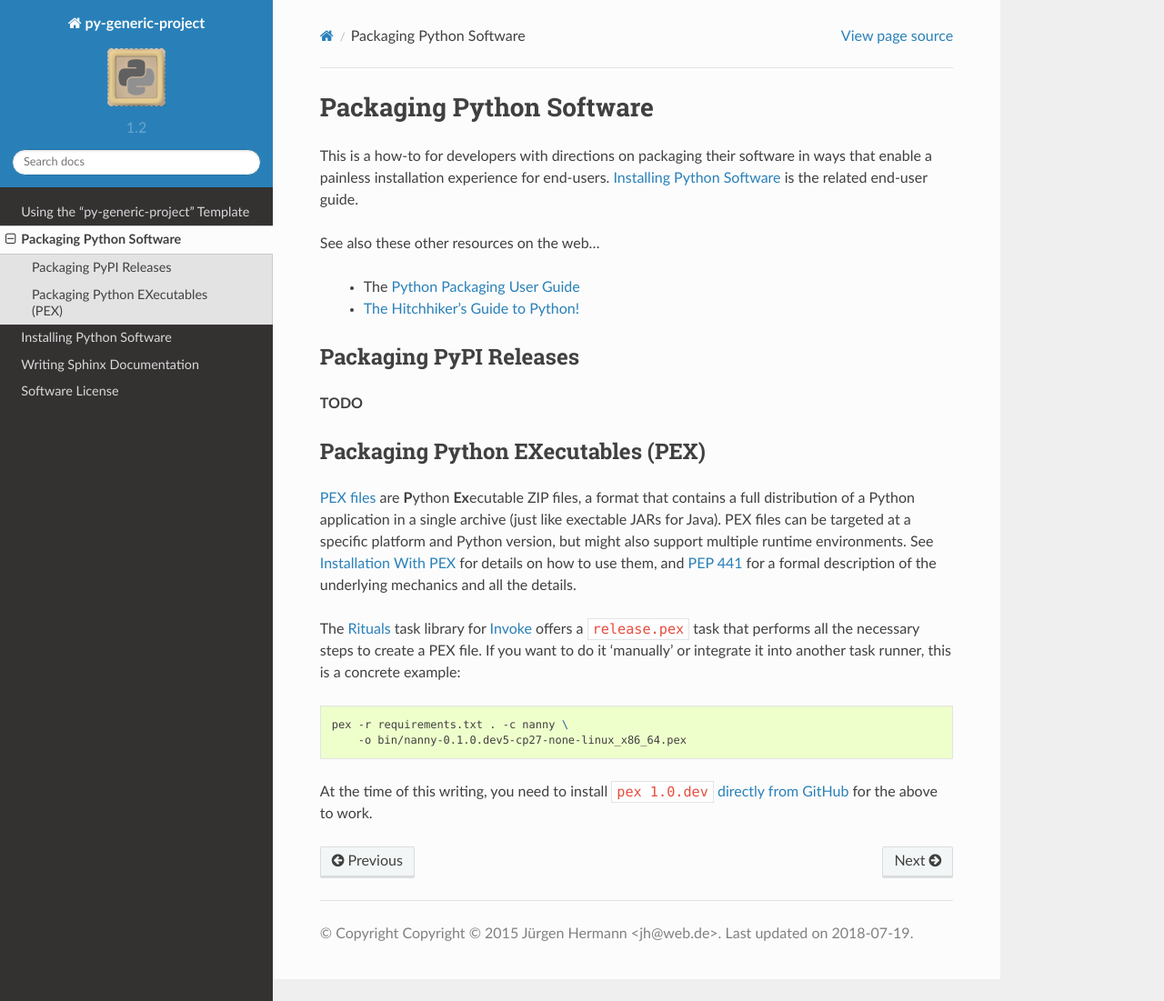
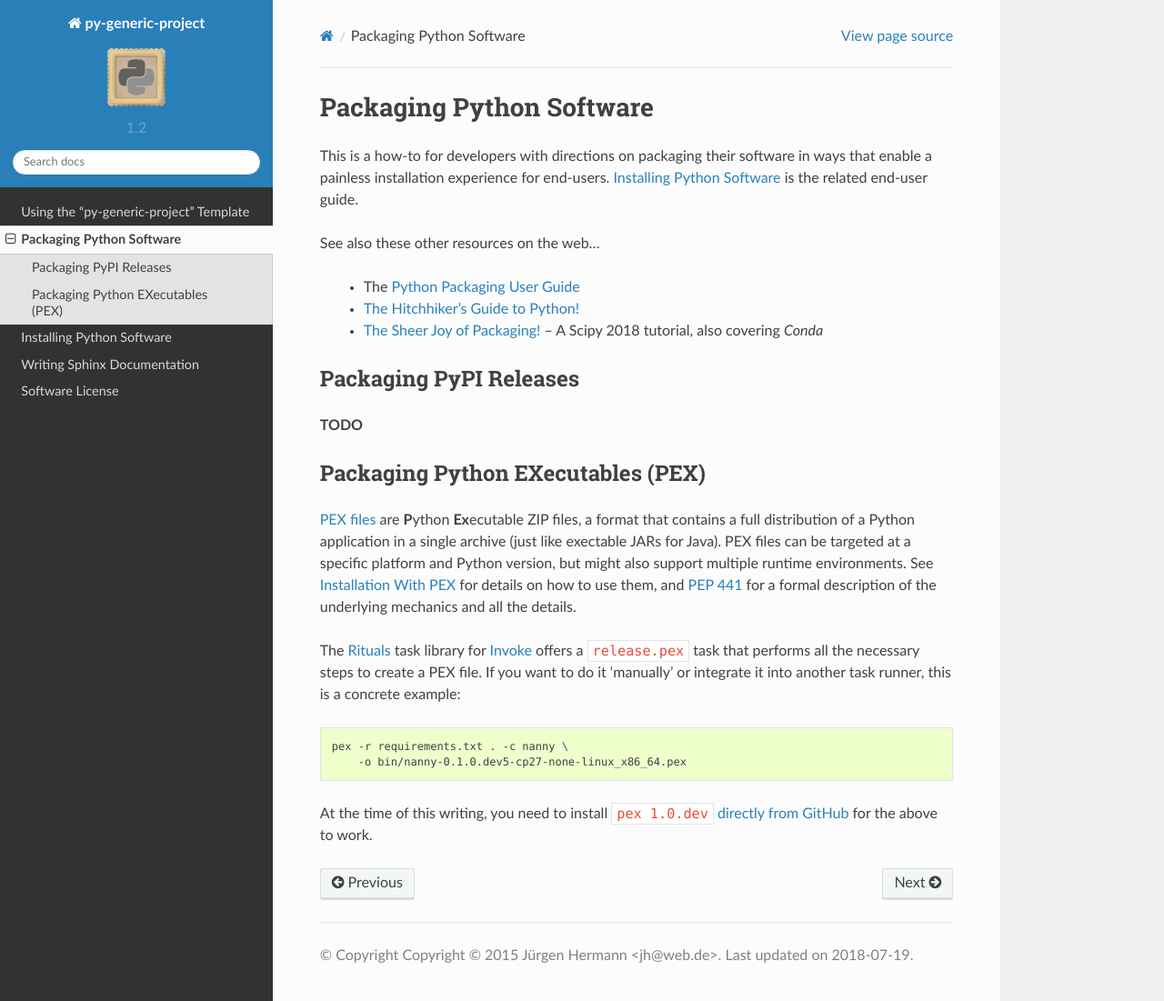
Before and after one commit to Springerle/py-generic-project, a Sphinx documentation site: the page built from docs/packaging.rst, in a window 1280 px wide and 1101 px high. Shown: the whole window at 91% size. Built offline with Sphinx 7.4.7 and the Read the Docs theme 2.0.0, drawn with Linux system fonts in a browser that asks for light colours.

Commit message:
:link: The Sheer Joy of Packaging

```diff
--- a/docs/packaging.rst
+++ b/docs/packaging.rst
@@ -32,6 +32,7 @@
 
   * The `Python Packaging User Guide <https://packaging.python.org/>`_
   * `The Hitchhiker’s Guide to Python! <http://docs.python-guide.org/>`_
+  * `The Sheer Joy of Packaging! <https://python-packaging-tutorial.readthedocs.io/en/latest/>`_ – A Scipy 2018 tutorial, also covering `Conda`
 
 
 Packaging PyPI Releases
```
